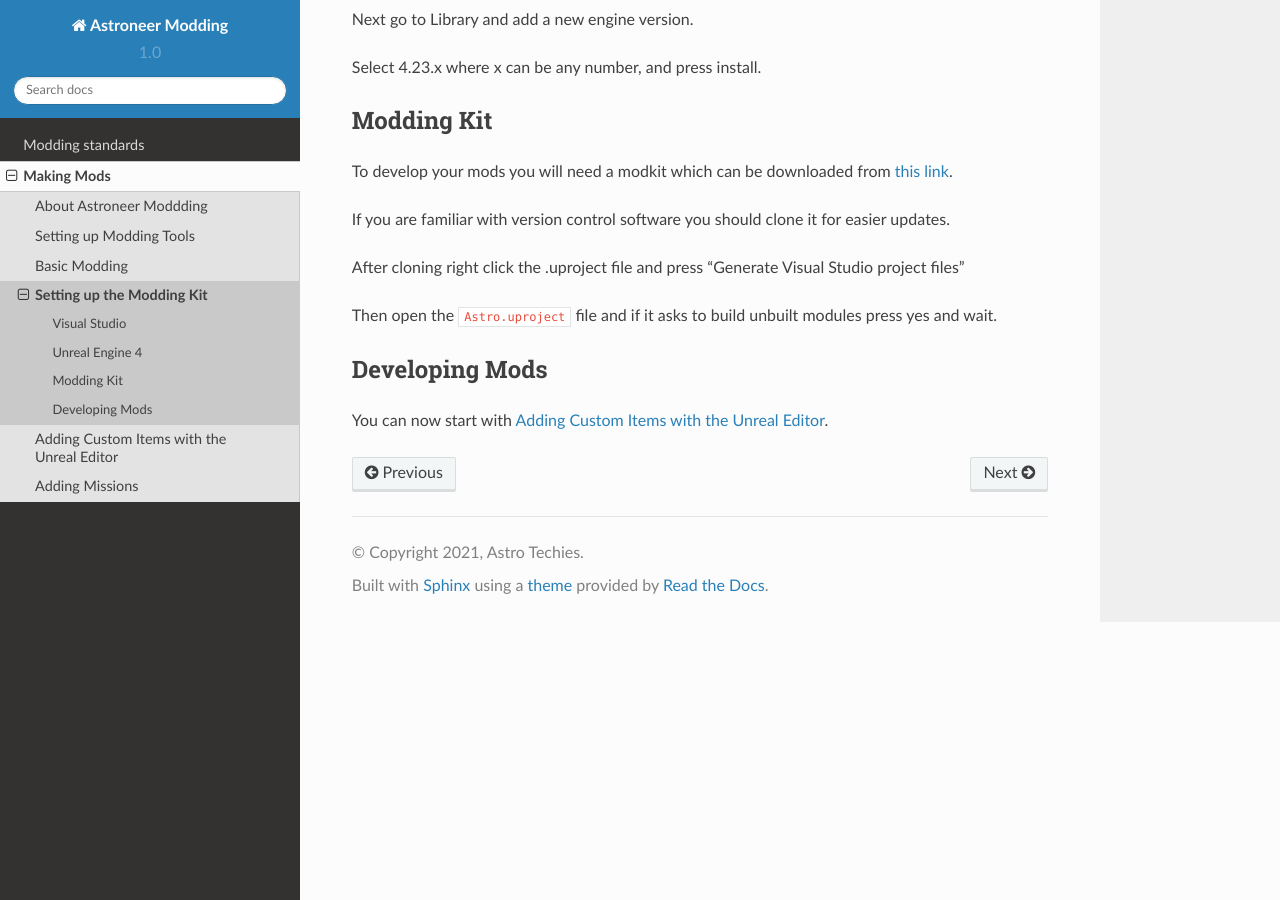
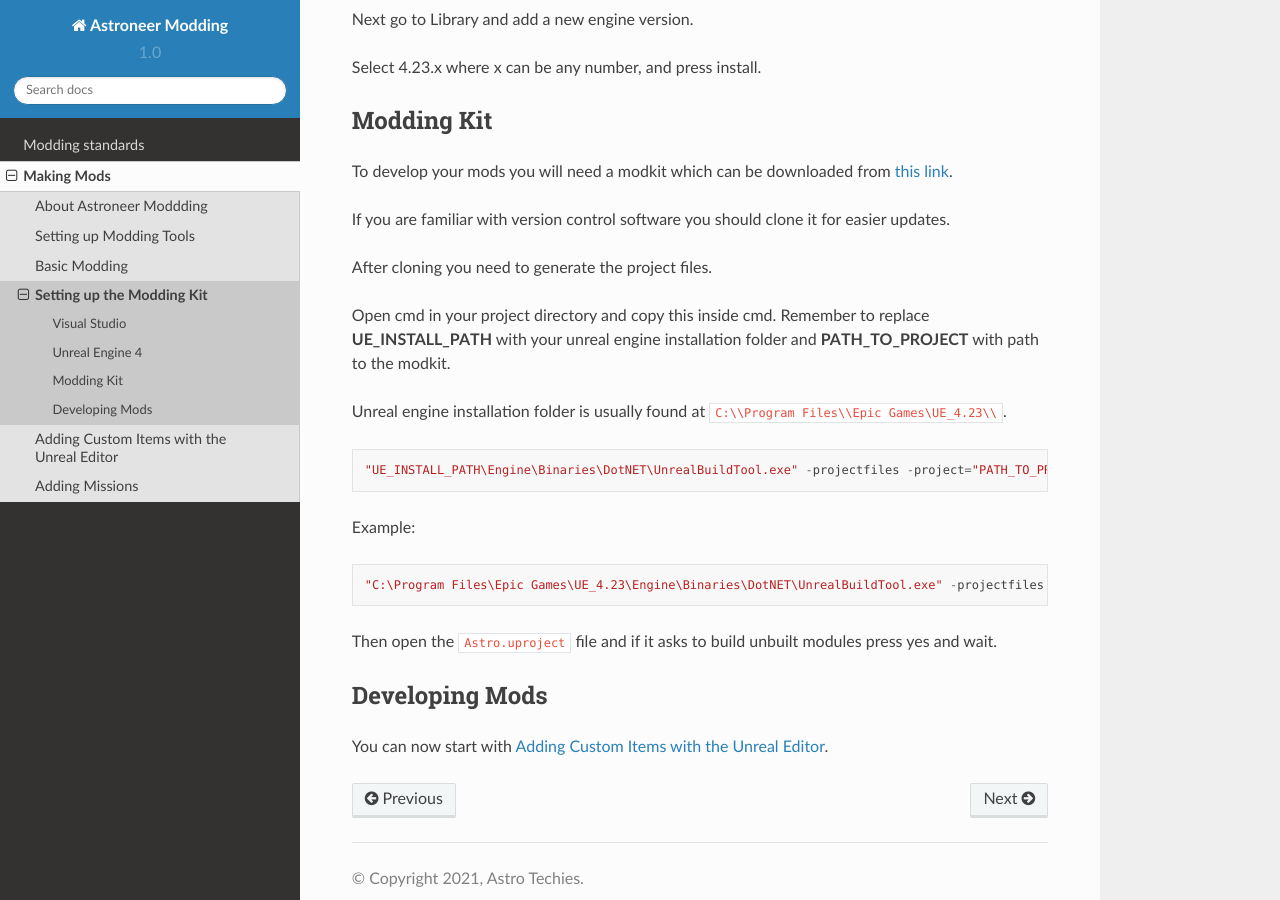
Before and after one commit to AstroTechies/astroneermodding, a Sphinx documentation site: the page built from docs/guides/kitSetup.rst, in a window 1280 px wide and 900 px high, scrolled down 732 px. Built offline with Sphinx 7.4.7 and the Read the Docs theme 2.0.0, drawn with Linux system fonts in a browser that asks for light colours.

Commit message:
changed project file generation docs

```diff
--- a/docs/guides/kitSetup.rst
+++ b/docs/guides/kitSetup.rst
@@ -35,7 +35,25 @@
 
 If you are familiar with version control software you should clone it for easier updates.
 
-After cloning right click the .uproject file and press "Generate Visual Studio project files"
+After cloning you need to generate the project files.
+
+Open cmd in your project directory and copy this inside cmd. Remember to replace **UE_INSTALL_PATH** with your unreal engine installation folder and **PATH_TO_PROJECT** with path to the modkit.
+
+Unreal engine installation folder is usually found at ``C:\\Program Files\\Epic Games\UE_4.23\\``.
+
+
+
+.. code-block::
+
+    "UE_INSTALL_PATH\Engine\Binaries\DotNET\UnrealBuildTool.exe" -projectfiles -project="PATH_TO_PROJECT\\Astro.uproject" -game -rocket -progress
+
+
+Example:
+
+.. code-block::
+
+    "C:\Program Files\Epic Games\UE_4.23\Engine\Binaries\DotNET\UnrealBuildTool.exe" -projectfiles -project="C:\\Users\\username\\Documents\\Astro.uproject" -game -rocket -progress
+
 
 Then open the ``Astro.uproject`` file and if it asks to build unbuilt modules press yes and wait.
 
```
